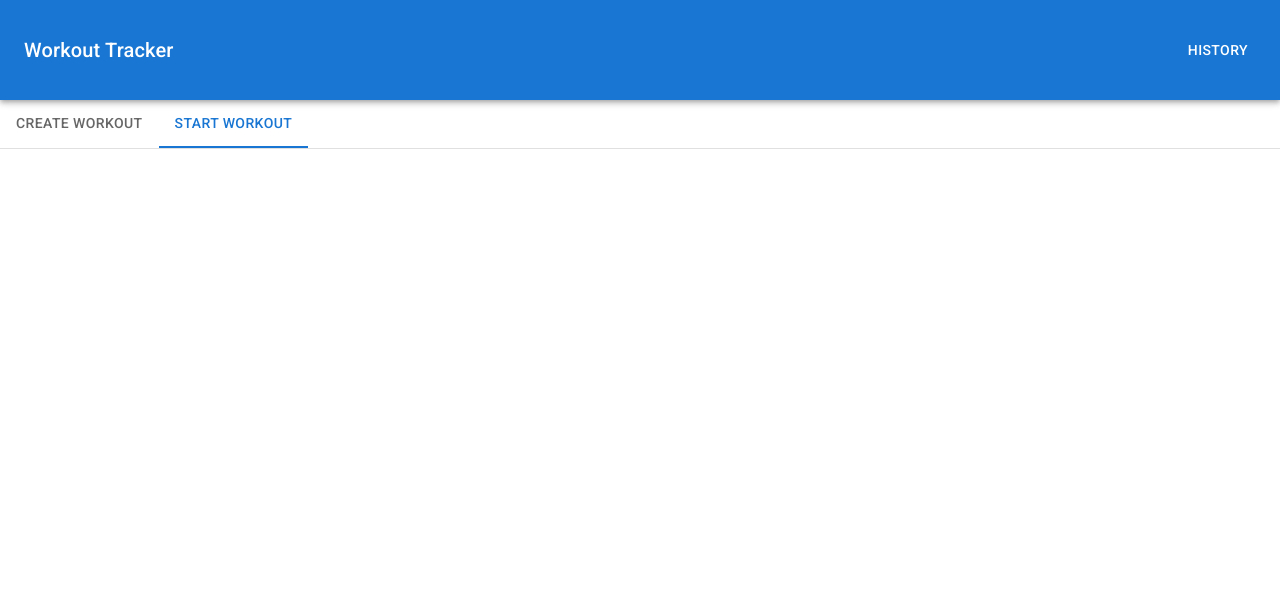
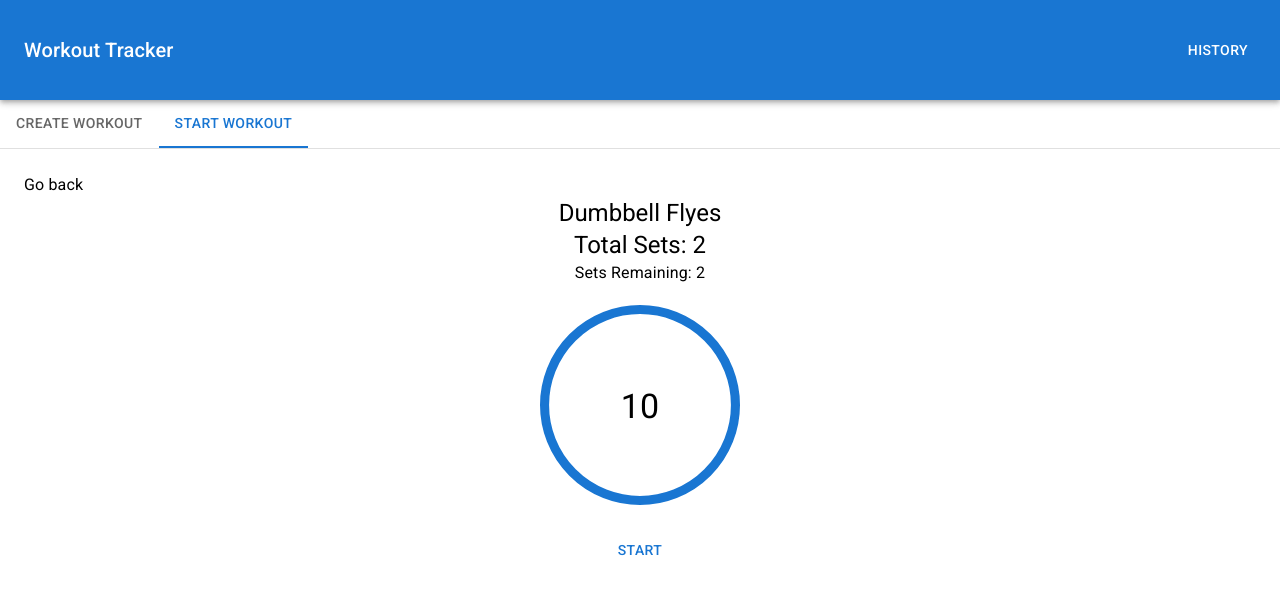
Before and after one commit to JayC1765/workout-tracker, a React (Vite) app: page / in a window 1280 px wide. Both pictures are taken after a click on the tab "START WORKOUT". Shown: the top 594 px of the page. Built offline with nearby package versions, Linux system fonts and the light colour scheme.

Commit message:
implemented Timer component

```diff
--- a/src/components/StartWorkout.jsx
+++ b/src/components/StartWorkout.jsx
@@ -1,8 +1,7 @@
-import React, { useEffect, useState } from 'react';
+import { useState } from 'react';
 import PropTypes from 'prop-types';
 import ActiveWorkout from './ActiveWorkout';
 import Timer from './Timer';
-import TestTimer from './TestTimer';
 
 function StartWorkout({ currWorkouts }) {
   const [showTimer, setShowTimer] = useState(false);
@@ -15,14 +14,14 @@ function StartWorkout({ currWorkouts }) {
     equipment: 'Dumbbells',
     duration_minutes: 20,
     category: 'Chest',
-    sets: 4,
+    sets: 2,
     reps: 12,
     status: 'Not Started',
   });
 
   return (
     <div>
-      {!showTimer ? (
+      {showTimer ? (
         currWorkouts &&
         currWorkouts.map((workout, index) => (
           <ActiveWorkout
@@ -32,8 +31,7 @@ function StartWorkout({ currWorkouts }) {
           />
         ))
       ) : (
-        // <Timer setShowTimer={setShowTimer} workout={workout} />
-        <div>Timer component</div>
+        <Timer setShowTimer={setShowTimer} workout={workout} />
       )}
     </div>
   );
--- /dev/null
+++ b/src/components/Timer.jsx
@@ -0,0 +1,154 @@
+import { useState, useEffect } from 'react';
+import { CircularProgress, Typography, Button } from '@mui/material';
+
+const Timer = ({ workout }) => {
+  const [timeLeft, setTimeLeft] = useState(10);
+  const [isActive, setIsActive] = useState(false);
+  const [isResting, setIsResting] = useState(false);
+  const [isPaused, setIsPaused] = useState(null);
+  const [sets, setSets] = useState(workout.sets);
+  const [mode, setMode] = useState('active');
+
+  useEffect(() => {
+    let interval;
+
+    if (isActive) {
+      interval = setInterval(() => {
+        setTimeLeft((prevTime) => {
+          if (timeLeft === 1) {
+            clearInterval(interval);
+            setIsActive(false);
+            setMode('rest');
+            setSets((prevSet) => prevSet - 1);
+            if (sets >= 2) {
+              setTimeLeft(5);
+              setIsResting(true);
+            }
+          }
+          return prevTime - 1;
+        });
+      }, 1000);
+    }
+
+    if (isResting) {
+      interval = setInterval(() => {
+        setTimeLeft((prevTime) => {
+          if (timeLeft === 1) {
+            setIsResting(false);
+            setIsActive(true);
+            setMode('active');
+            setTimeLeft(10);
+          }
+          return prevTime - 1;
+        });
+      }, 1000);
+    }
+
+    return () => clearInterval(interval);
+  }, [isActive, isResting, timeLeft, sets]);
+
+  const handleStart = () => {
+    setIsActive(true);
+    setMode('active');
+    setIsPaused(false);
+  };
+
+  const handlePause = () => {
+    if (mode === 'active') {
+      setIsActive(!isActive);
+
+      if (isPaused === null) {
+        setIsPaused(true);
+      } else {
+        setIsPaused(!isPaused);
+      }
+    }
+
+    if (mode === 'rest') {
+      setIsResting(!isResting);
+      setIsPaused(!isPaused);
+    }
+  };
+
+  const handleReset = () => {
+    if (mode === 'active') {
+      setTimeLeft(10);
+      setIsActive(false);
+    } else {
+      setTimeLeft(5);
+      setIsResting(false);
+    }
+
+    setIsPaused(true);
+  };
+
+  return (
+    <div>
+      <Typography>Go back</Typography>
+      <div
+        style={{
+          textAlign: 'center',
+        }}
+      >
+        <Typography variant="h5">{workout.name}</Typography>
+        <Typography variant="h5">Total Sets: {workout.sets}</Typography>
+        <Typography>
+          {sets > 0
+            ? mode === 'active'
+              ? `Sets Remaining: ${sets}`
+              : 'REST PERIOD'
+            : 'GREAT JOB! Workout Completed'}
+        </Typography>
+        {sets > 0 && (
+          <div style={{ display: 'flex', flexDirection: 'column' }}>
+            <div
+              style={{
+                position: 'relative',
+                display: 'inline-block',
+                marginTop: '20px',
+              }}
+            >
+              <CircularProgress
+                variant="determinate"
+                value={
+                  !isResting && mode === 'active'
+                    ? (timeLeft / 10) * 100
+                    : (timeLeft / 5) * 100
+                }
+                color={
+                  !isResting && mode === 'active' ? 'primary' : 'secondary'
+                }
+                size={200}
+                thickness={2}
+                style={{ marginBottom: '20px' }}
+              />
+              <Typography
+                variant="h4"
+                style={{
+                  position: 'absolute',
+                  top: '45%',
+                  left: '50%',
+                  transform: 'translate(-50%, -50%)',
+                }}
+              >
+                {timeLeft}
+              </Typography>
+            </div>
+            {!isActive && !isResting && isPaused === null ? (
+              <Button onClick={handleStart}>Start</Button>
+            ) : (
+              <div>
+                <Button onClick={handlePause}>
+                  {isPaused ? 'Continue' : 'Pause'}
+                </Button>
+                <Button onClick={handleReset}>Reset</Button>
+              </div>
+            )}
+          </div>
+        )}
+      </div>
+    </div>
+  );
+};
+
+export default Timer;
```
